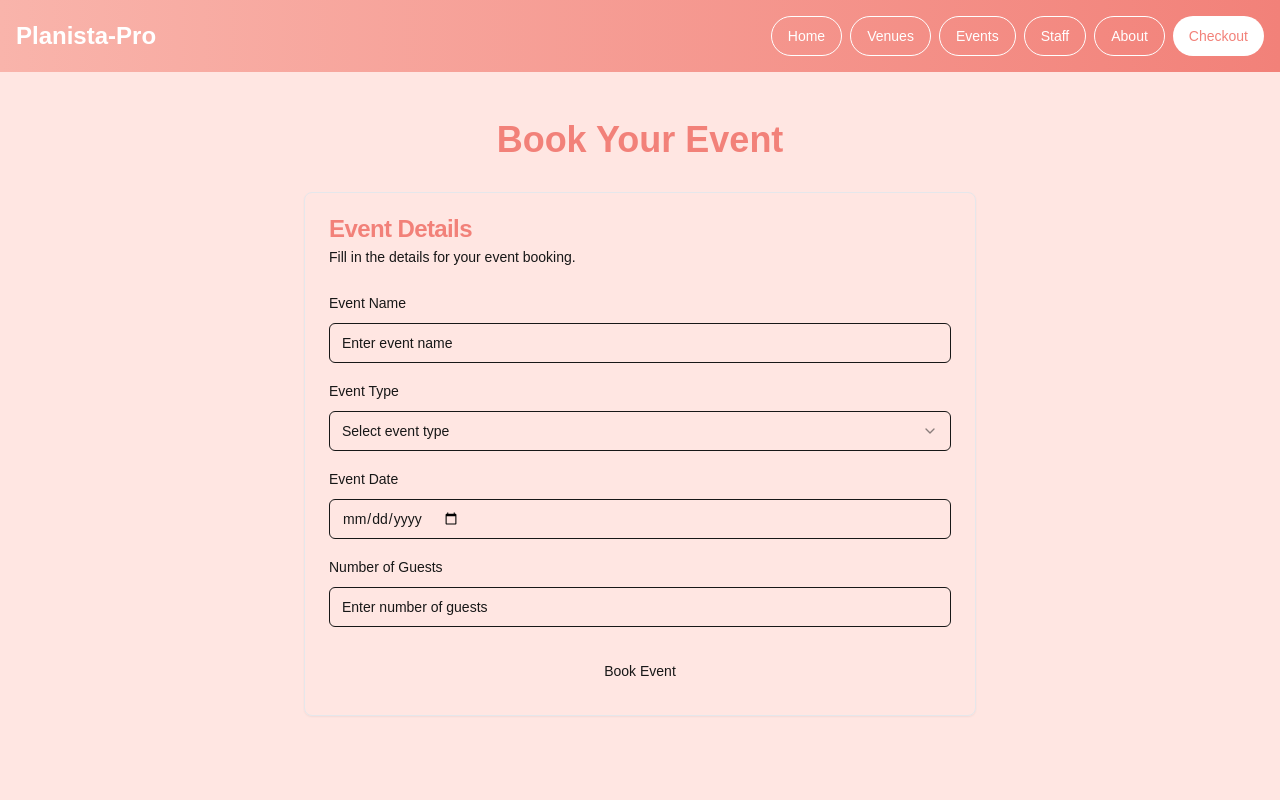
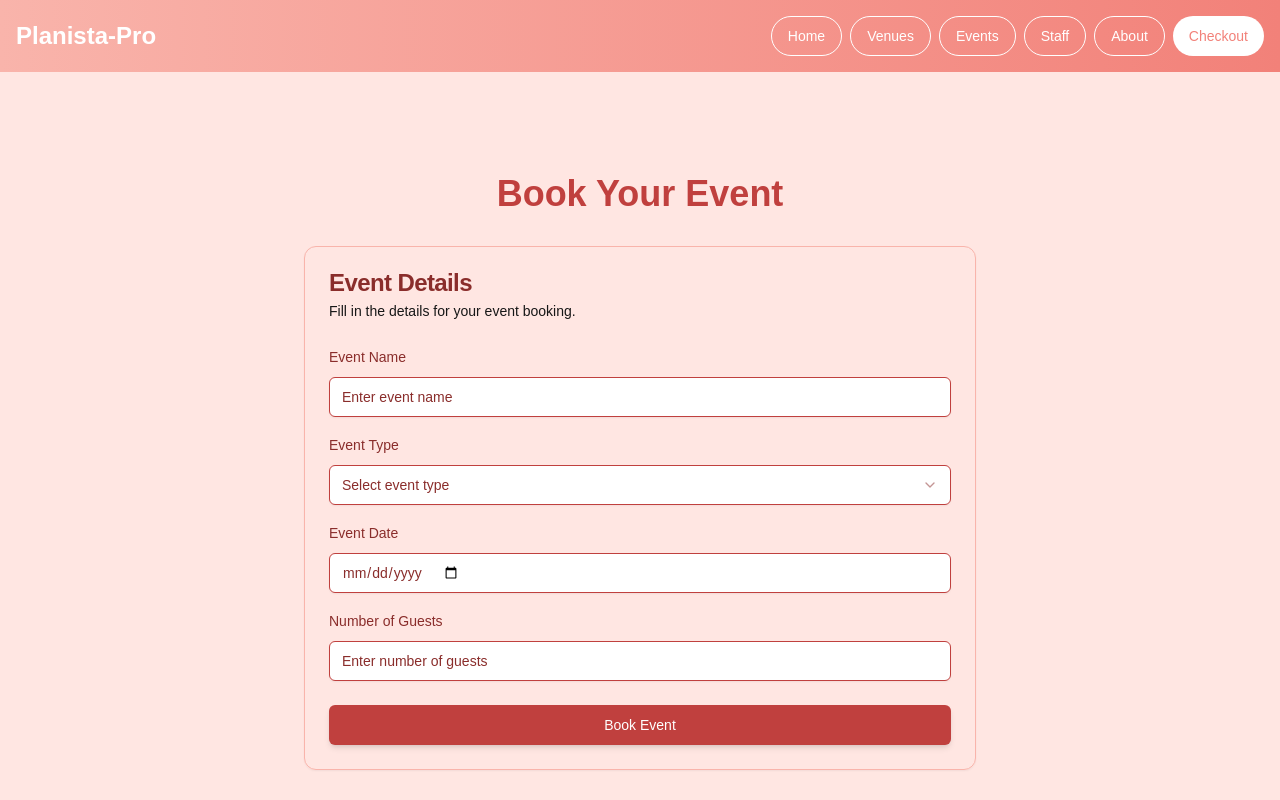
Before and after one commit to KunalBishwal/Planista-Pro, a Next.js app: page /event-booking in a window 1280 px wide. Shown: the top 800 px of the page. Built offline with nearby package versions, Linux system fonts and the light colour scheme.

Commit message:
Update page.tsx

```diff
--- a/src/app/event-booking/page.tsx
+++ b/src/app/event-booking/page.tsx
@@ -8,13 +8,13 @@ import { Select, SelectContent, SelectItem, SelectTrigger, SelectValue } from "@
 
 export default function EventBookingPage() {
   return (
-    <div className="bg-[#FFE6E2] min-h-screen py-12">
+    <div className="bg-[#FFE6E2] min-h-screen py-12 flex items-center">
       <div className="container mx-auto px-4">
         <motion.h1
           initial={{ opacity: 0, y: -20 }}
           animate={{ opacity: 1, y: 0 }}
           transition={{ duration: 0.5 }}
-          className="text-4xl font-bold text-[#F28179] mb-8 text-center"
+          className="text-4xl font-bold text-[#C0403E] mb-8 text-center"
         >
           Book Your Event
         </motion.h1>
@@ -23,23 +23,32 @@ export default function EventBookingPage() {
           animate={{ opacity: 1, y: 0 }}
           transition={{ duration: 0.5, delay: 0.2 }}
         >
-          <Card className="max-w-2xl mx-auto">
+          <Card className="max-w-2xl mx-auto shadow-lg bg-[#FFD1CC] rounded-xl border border-[#F9B4AB]">
             <CardHeader>
-              <CardTitle className="text-[#F28179]">Event Details</CardTitle>
-              <CardDescription>Fill in the details for your event booking.</CardDescription>
+              <CardTitle className="text-[#8A2D2B]">Event Details</CardTitle>
+              <CardDescription className="text-[#5C1E1C]">
+                Fill in the details for your event booking.
+              </CardDescription>
             </CardHeader>
             <CardContent className="space-y-4">
               <div className="space-y-2">
-                <Label htmlFor="event-name">Event Name</Label>
-                <Input id="event-name" placeholder="Enter event name" />
+                <Label htmlFor="event-name" className="text-[#8A2D2B] font-medium">Event Name</Label>
+                <Input
+                  id="event-name"
+                  placeholder="Enter event name"
+                  className="border-[#C0403E] bg-white text-[#8A2D2B] placeholder-gray-500 shadow-sm"
+                />
               </div>
               <div className="space-y-2">
-                <Label htmlFor="event-type">Event Type</Label>
+                <Label htmlFor="event-type" className="text-[#8A2D2B] font-medium">Event Type</Label>
                 <Select>
-                  <SelectTrigger id="event-type">
-                    <SelectValue placeholder="Select event type" />
+                  <SelectTrigger
+                    id="event-type"
+                    className="border-[#C0403E] bg-white text-[#8A2D2B] shadow-sm"
+                  >
+                    <SelectValue placeholder="Select event type" className="placeholder-gray-500" />
                   </SelectTrigger>
-                  <SelectContent>
+                  <SelectContent className="bg-white text-[#8A2D2B]">
                     <SelectItem value="wedding">Wedding</SelectItem>
                     <SelectItem value="corporate">Corporate Event</SelectItem>
                     <SelectItem value="birthday">Birthday Party</SelectItem>
@@ -48,16 +57,27 @@ export default function EventBookingPage() {
                 </Select>
               </div>
               <div className="space-y-2">
-                <Label htmlFor="event-date">Event Date</Label>
-                <Input id="event-date" type="date" />
+                <Label htmlFor="event-date" className="text-[#8A2D2B] font-medium">Event Date</Label>
+                <Input
+                  id="event-date"
+                  type="date"
+                  className="border-[#C0403E] bg-white text-[#8A2D2B] shadow-sm"
+                />
               </div>
               <div className="space-y-2">
-                <Label htmlFor="num-guests">Number of Guests</Label>
-                <Input id="num-guests" type="number" placeholder="Enter number of guests" />
+                <Label htmlFor="num-guests" className="text-[#8A2D2B] font-medium">Number of Guests</Label>
+                <Input
+                  id="num-guests"
+                  type="number"
+                  placeholder="Enter number of guests"
+                  className="border-[#C0403E] bg-white text-[#8A2D2B] placeholder-gray-500 shadow-sm"
+                />
               </div>
             </CardContent>
             <CardFooter>
-              <Button className="w-full">Book Event</Button>
+              <Button className="w-full bg-[#C0403E] hover:bg-[#a23330] transition-all shadow-md text-white">
+                Book Event
+              </Button>
             </CardFooter>
           </Card>
         </motion.div>
```
